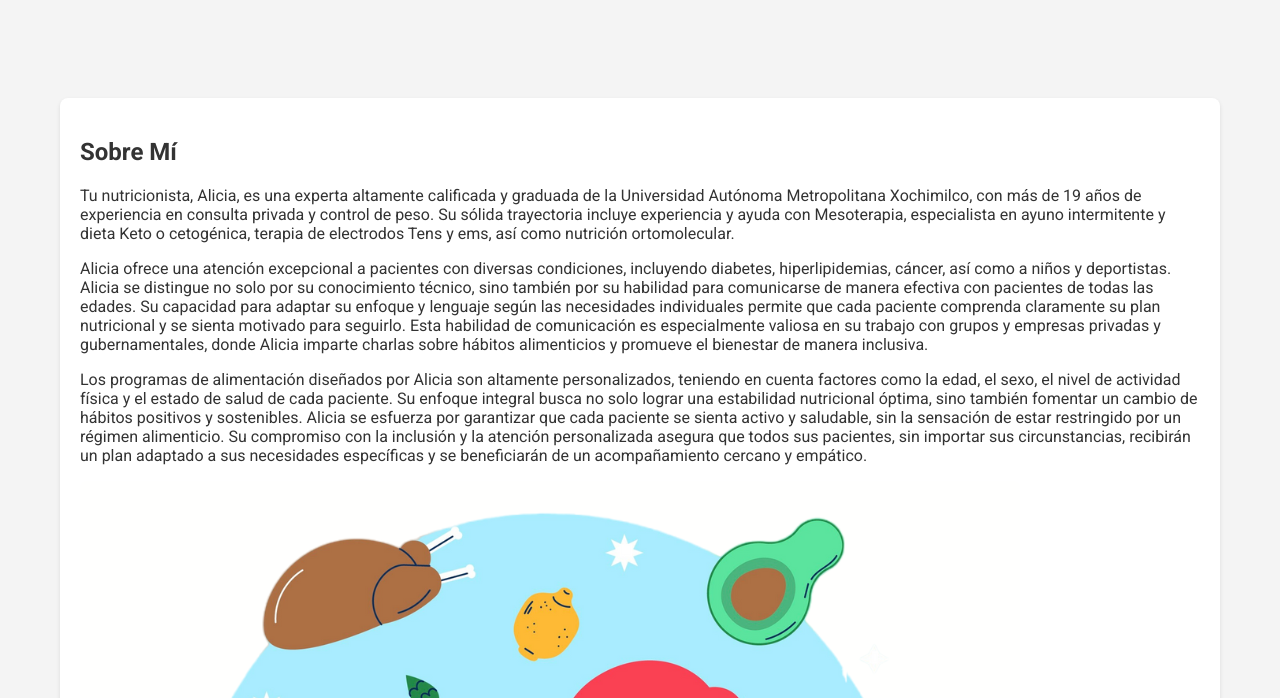
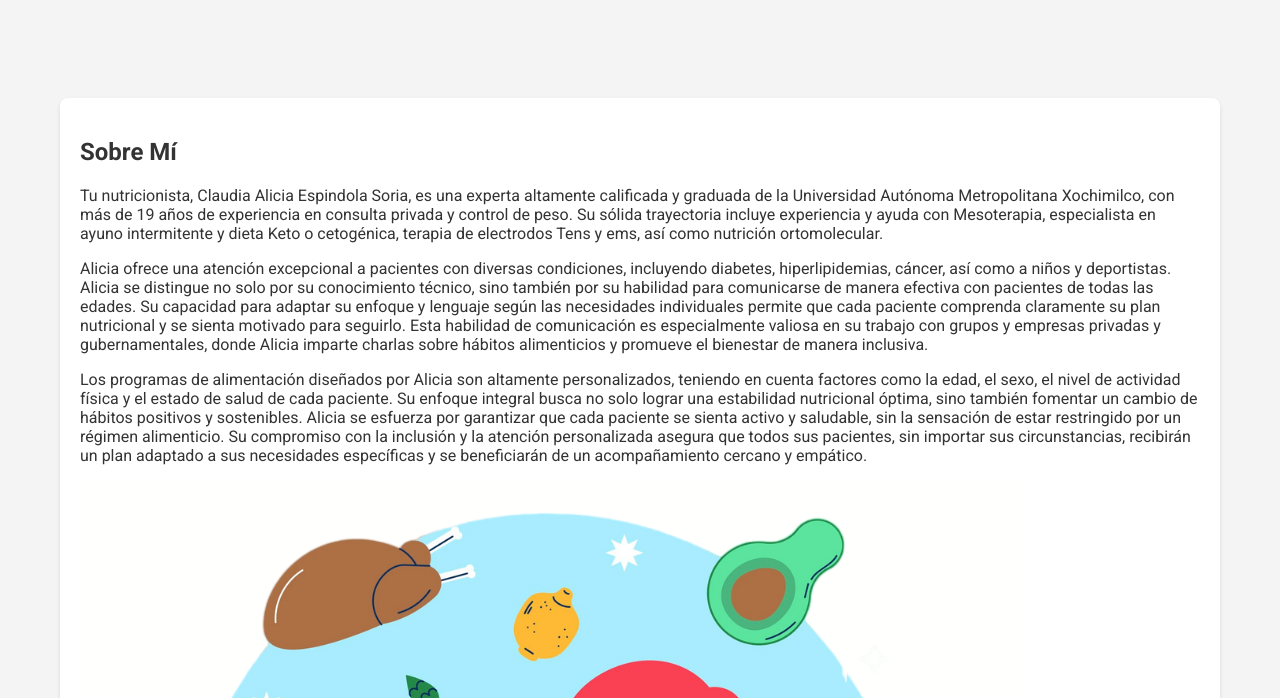
Before and after one commit to Claudia-Alicia/EARN-NUTRITION, a plain HTML site: page index.html in a window 1280 px wide. Shown: the part 102-800 px from the top of the page. Drawn offline with Linux system fonts and the light colour scheme.

Commit message:
Update index.html

```diff
--- a/index.html
+++ b/index.html
@@ -205,7 +205,7 @@
     <main>
         <section id="about" class="section about">
             <h2>Sobre Mí</h2>
-            <p>Tu nutricionista, Alicia, es una experta altamente calificada y graduada de la Universidad Autónoma Metropolitana Xochimilco, con más de 19 años de experiencia en consulta privada y control de peso. Su sólida trayectoria incluye experiencia y ayuda con Mesoterapia, especialista en ayuno intermitente y dieta Keto o cetogénica, terapia de electrodos Tens y ems, así como nutrición ortomolecular.</p>
+            <p>Tu nutricionista, Claudia Alicia Espindola Soria, es una experta altamente calificada y graduada de la Universidad Autónoma Metropolitana Xochimilco, con más de 19 años de experiencia en consulta privada y control de peso. Su sólida trayectoria incluye experiencia y ayuda con Mesoterapia, especialista en ayuno intermitente y dieta Keto o cetogénica, terapia de electrodos Tens y ems, así como nutrición ortomolecular.</p>
             <p>Alicia ofrece una atención excepcional a pacientes con diversas condiciones, incluyendo diabetes, hiperlipidemias, cáncer, así como a niños y deportistas. Alicia se distingue no solo por su conocimiento técnico, sino también por su habilidad para comunicarse de manera efectiva con pacientes de todas las edades. Su capacidad para adaptar su enfoque y lenguaje según las necesidades individuales permite que cada paciente comprenda claramente su plan nutricional y se sienta motivado para seguirlo. Esta habilidad de comunicación es especialmente valiosa en su trabajo con grupos y empresas privadas y gubernamentales, donde Alicia imparte charlas sobre hábitos alimenticios y promueve el bienestar de manera inclusiva.</p>
             <p>Los programas de alimentación diseñados por Alicia son altamente personalizados, teniendo en cuenta factores como la edad, el sexo, el nivel de actividad física y el estado de salud de cada paciente. Su enfoque integral busca no solo lograr una estabilidad nutricional óptima, sino también fomentar un cambio de hábitos positivos y sostenibles. Alicia se esfuerza por garantizar que cada paciente se sienta activo y saludable, sin la sensación de estar restringido por un régimen alimenticio. Su compromiso con la inclusión y la atención personalizada asegura que todos sus pacientes, sin importar sus circunstancias, recibirán un plan adaptado a sus necesidades específicas y se beneficiarán de un acompañamiento cercano y empático.</p>
             <img src="ilustracion-plana-dia-mundial-seguridad-alimentaria.png" alt="Ilustración de Seguridad Alimentaria" style="max-width: 100%; height: auto; border-radius: 8px;">
```
